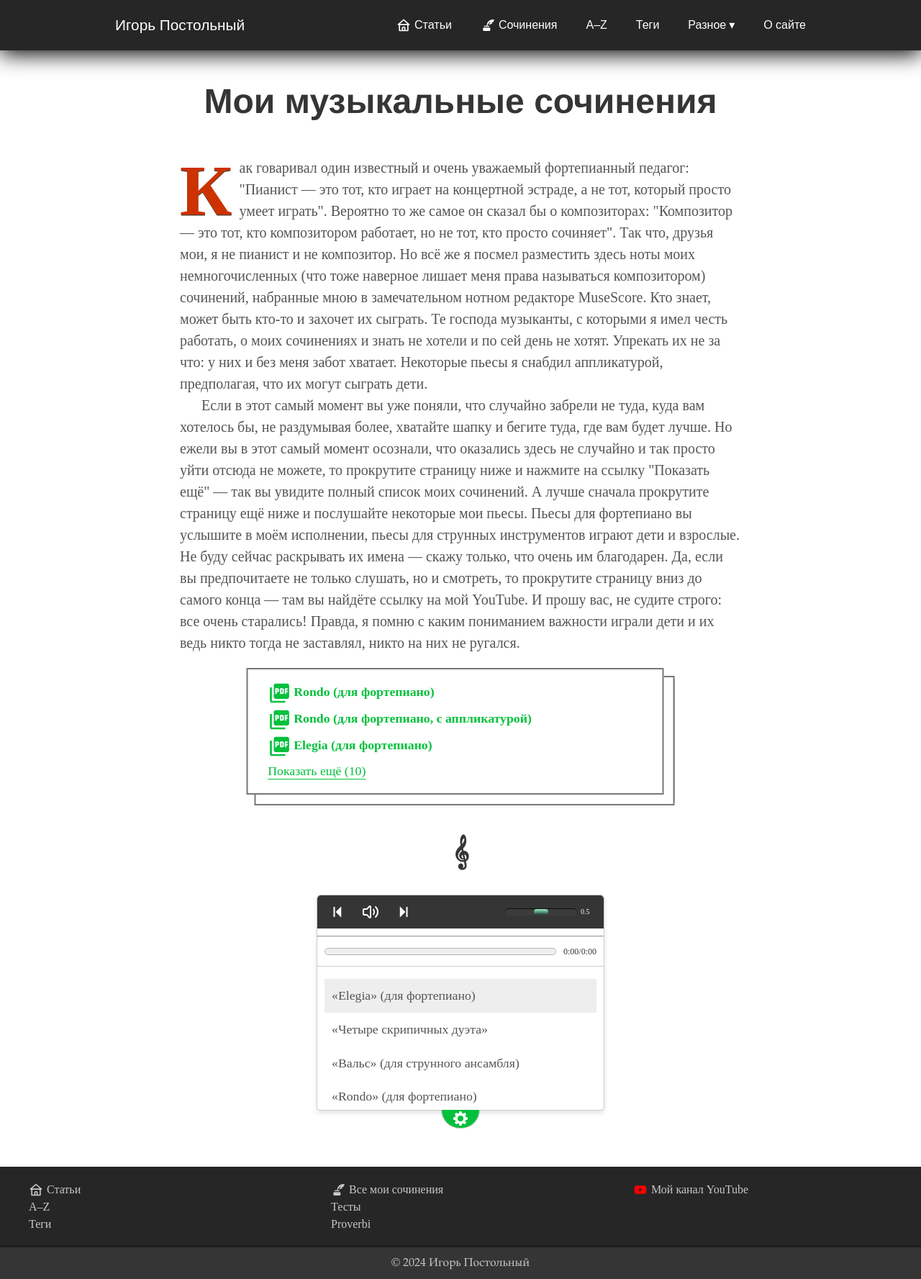
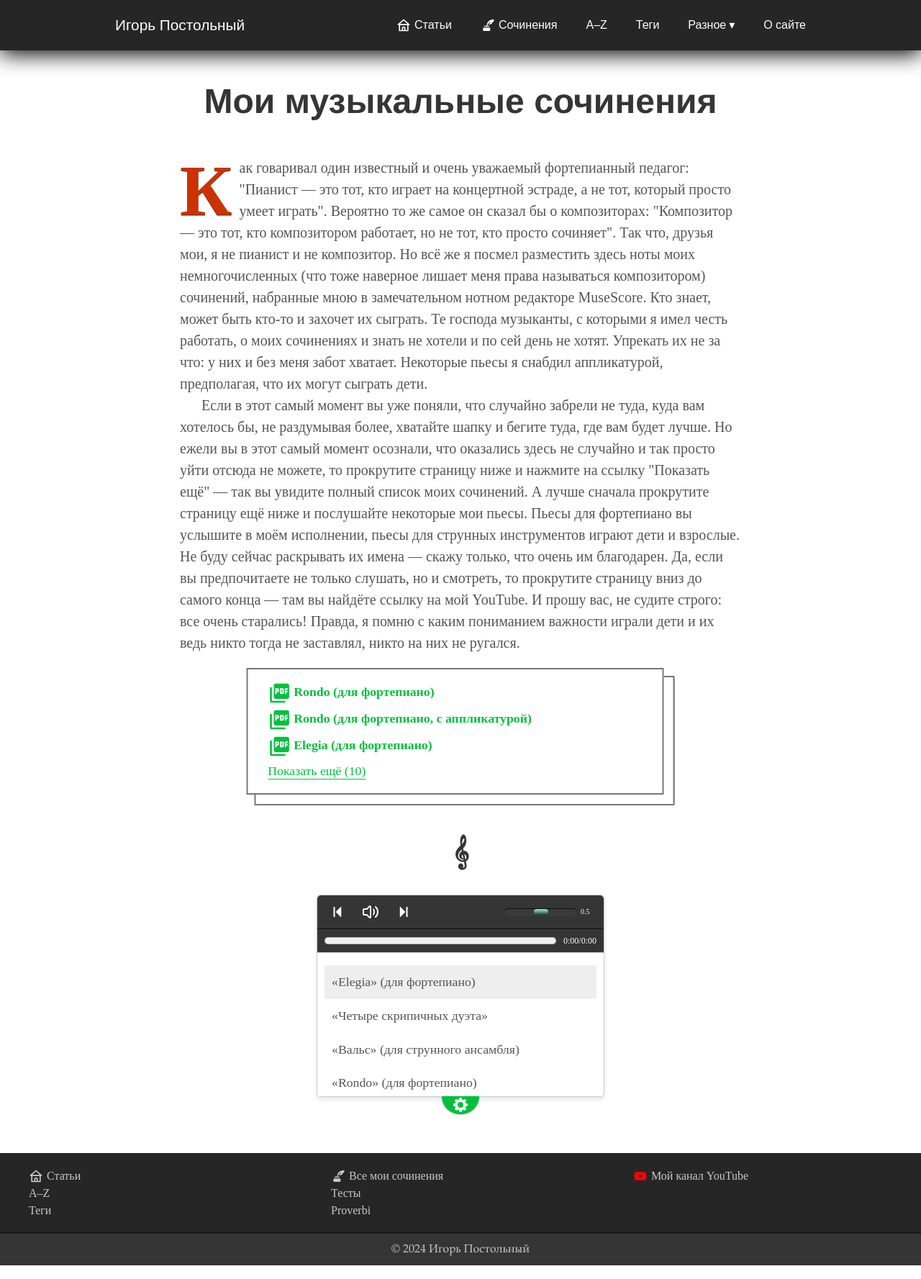
Before and after one commit to postolny/postolny.github.io, a Jekyll site: the page built from _pages/musica.html, in a window 1280 px wide. Shown: the whole page at 72% size. Built offline with Jekyll 4.4.1, drawn with Linux system fonts in a browser that asks for light colours.

Commit message:
Add files via upload

```diff
--- a/_sass/tale/_layout.scss
+++ b/_sass/tale/_layout.scss
@@ -812,6 +812,15 @@ a:hover .footer-icon--red svg {
       outline: none;
     }
   }
+
+  & + hr {
+    height: 2px;
+    margin: 0;
+    border: none;
+    background: none;
+    -webkit-box-shadow: inset 0 1px 0 0 #0d0e0f, inset 0 -1px 0 0 #3a3d42;
+    box-shadow: inset 0 1px 0 0 #0d0e0f, inset 0 -1px 0 0 #3a3d42;
+  }
 }
 .buttons {
   display: flex;
@@ -833,8 +842,8 @@ a:hover .footer-icon--red svg {
   align-items: center;
   gap: 10px;
   width: 100%;
-  margin: 10px auto;
-  padding: 0 10px;
+  padding: 5px 10px 6px;
+  background-color: $default-shade;
   user-select: none;
 }
 
@@ -846,7 +855,7 @@ a:hover .footer-icon--red svg {
   display: flex;
   justify-content: space-between;
   font-size: 12px;
-  color: $default-shade;
+  color: $white;
   white-space: nowrap;
 }
 
```
